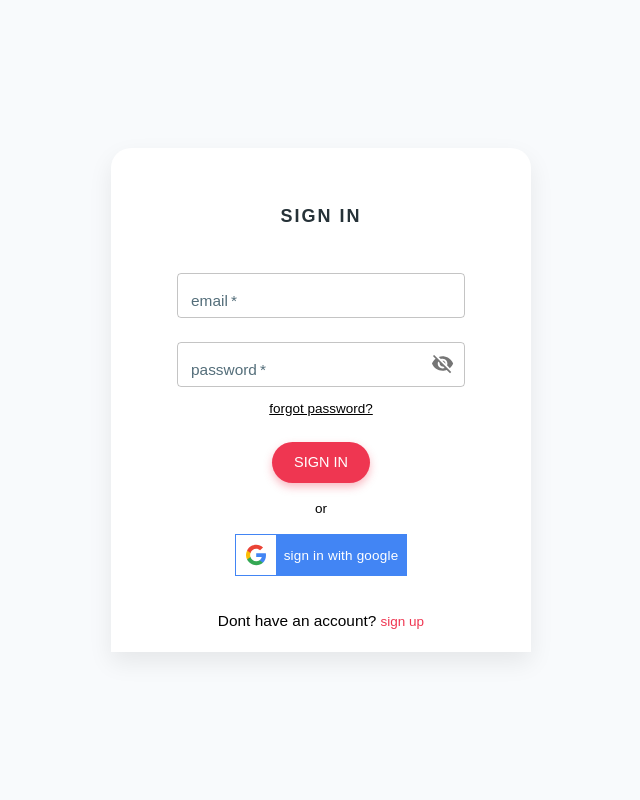
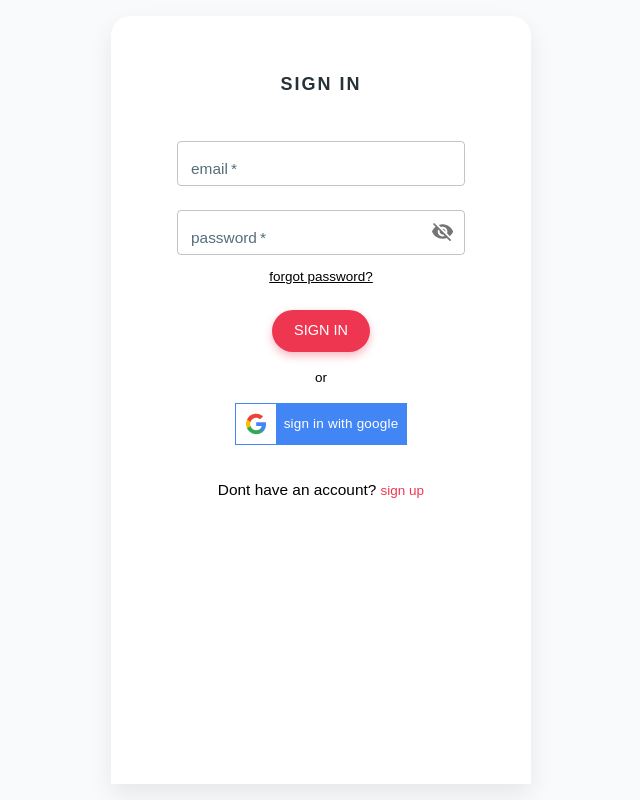
Before and after one commit to jerrybuks/Jumga-web, a React (Create React App) app in the folder Jumga-web-client/: page /auth in a window 1280 px wide. Shown: the whole page, without its empty margins (319-959 px from the left). Built offline with nearby package versions, Linux system fonts and the light colour scheme; no server answers.

Commit message:
fixing styling issue
Signed-off-by: Chibuokem Jerry <profkiti@gmail.com>

```diff
--- a/Jumga-web-client/src/App.css
+++ b/Jumga-web-client/src/App.css
@@ -8,9 +8,8 @@ a{
 	display: flex;
 	flex-direction: column;
 	align-items: center;
-  justify-content: center;
-  min-height: 100vh;
-  max-height: 100vh;
+	justify-content: center;
+  height: 100vh;
   width: 100vw;
   position: sticky;
 }
--- a/Jumga-web-client/src/components/navigation/index.js
+++ b/Jumga-web-client/src/components/navigation/index.js
@@ -72,8 +72,7 @@ function Navigation(props) {
 	});
 	return (
 		<Fragment>
-			<AppBar position="sticky" style={{position: 'absolute',
-		bottom:0, top:"auto"}}>
+			<AppBar position="sticky" >
 				<BottomNavigation value={props.path} onChange={handleChange} className={classes.root}>
 					<BottomNavigationAction
 						label="Profile"
@@ -121,3 +120,5 @@ const mapStateToProps = createStructuredSelector({
 });
 
 export default compose(connect(mapStateToProps, mapDispatchToProps), withRouter)(Navigation);
+
+// style={{position: 'absolute',bottom:0, top:"auto"}}
```
